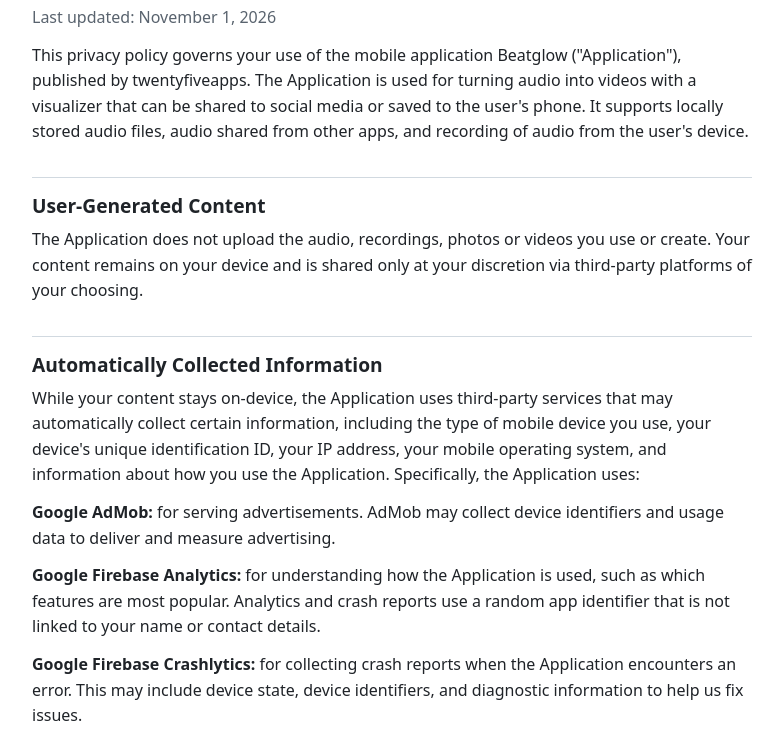
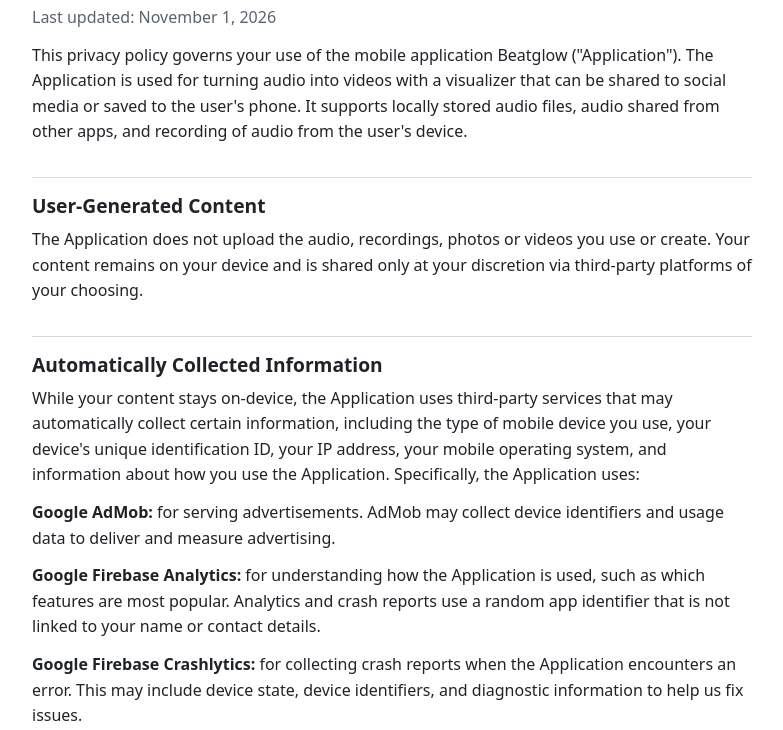
Before and after one commit to twentyfiveapps/twentyfiveapps.github.io, a plain HTML site: page beatglow/privacy/index.html in a window 1280 px wide. Shown: the part 70-800 px from the top of the page, without its empty margins (248-1031 px from the left). Drawn offline with Linux system fonts and the light colour scheme.

Commit message:
Update Beatglow privacy policy

```diff
--- a/beatglow/privacy/index.html
+++ b/beatglow/privacy/index.html
@@ -32,7 +32,7 @@
 
 <p class="meta">Last updated: November 1, 2026</p>
 
-<p>This privacy policy governs your use of the mobile application Beatglow ("Application"), published by twentyfiveapps. The Application is used for turning audio into videos with a visualizer that can be shared to social media or saved to the user's phone. It supports locally stored audio files, audio shared from other apps, and recording of audio from the user's device.</p>
+<p>This privacy policy governs your use of the mobile application Beatglow ("Application"). The Application is used for turning audio into videos with a visualizer that can be shared to social media or saved to the user's phone. It supports locally stored audio files, audio shared from other apps, and recording of audio from the user's device.</p>
 
 <h2>User-Generated Content</h2>
 
```
